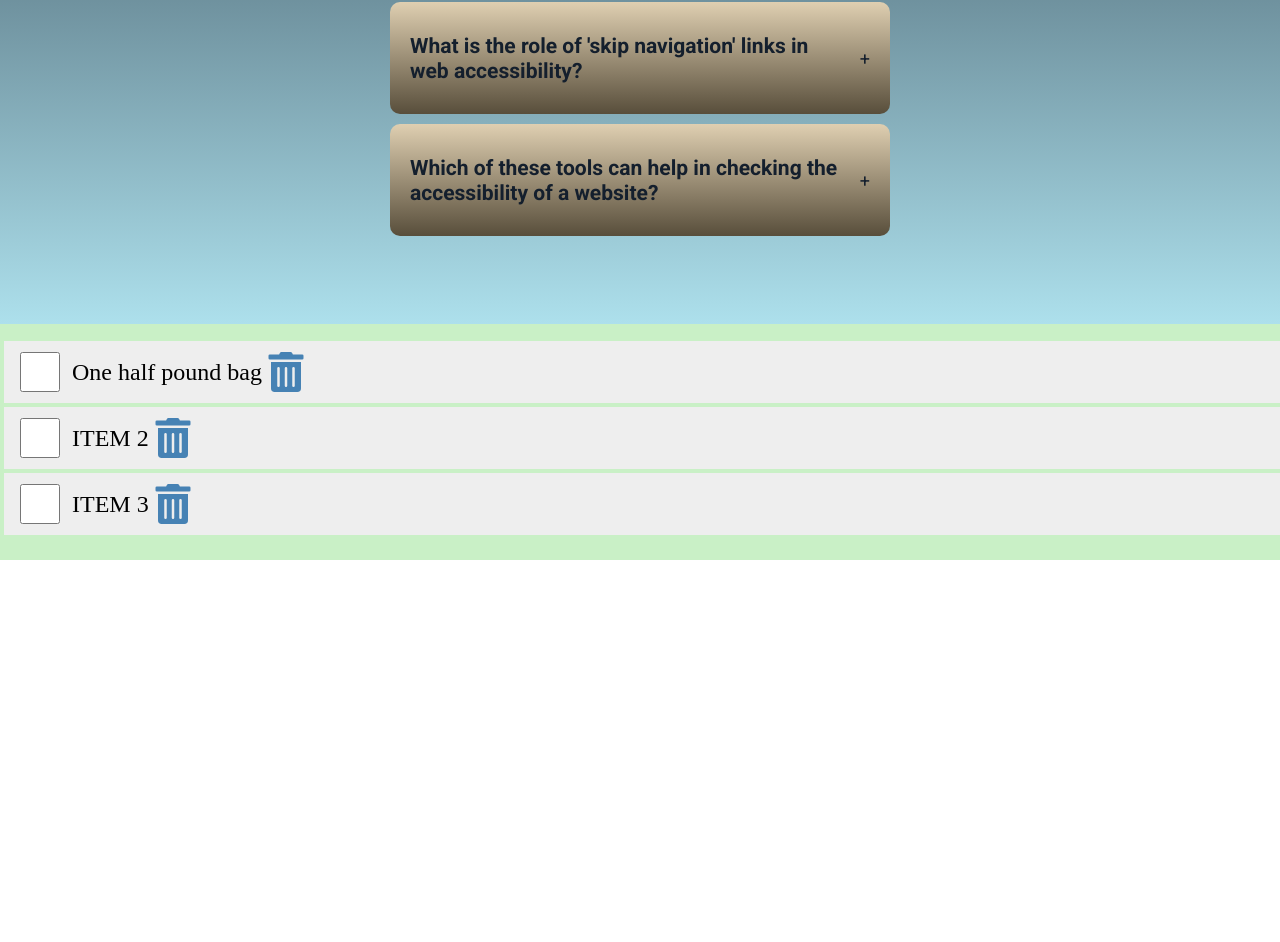
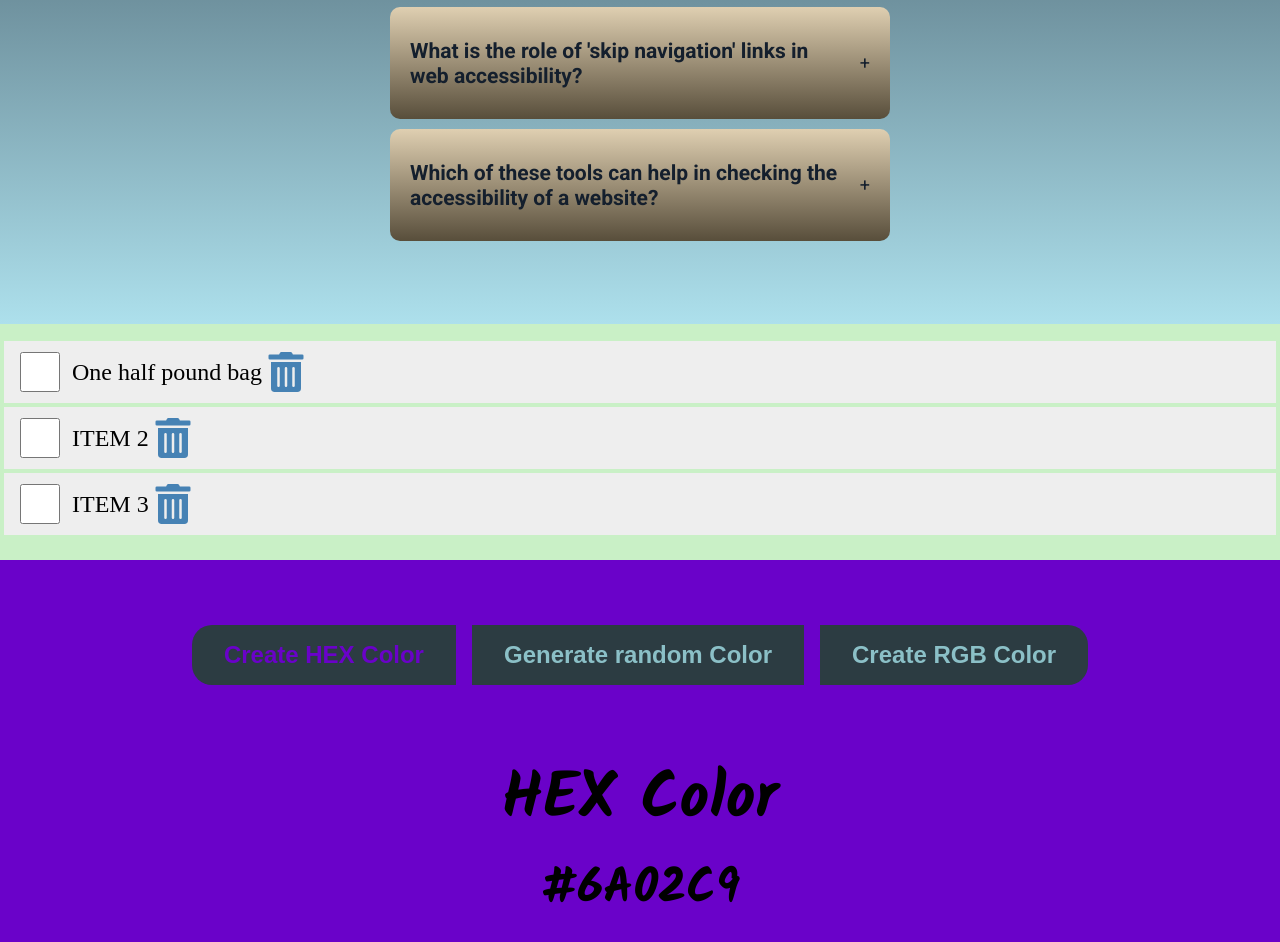
Before and after one commit to Sanya-Zg/react-learning-projects, a React (Vite) app in the folder react-learning-projects/: page / in a window 1280 px wide. Shown: the part 476-1418 px from the top of the page. Before the commit the page ends 1036 px from the top, so only its background shows below. Built offline with nearby package versions, Linux system fonts and the light colour scheme.

Commit message:
craate random color component

```diff
--- a/react-learning-projects/src/App.jsx
+++ b/react-learning-projects/src/App.jsx
@@ -1,6 +1,8 @@
 
 import Accordion from './components/accordion/Accordion'
 import List_checkbox from './components/list-checkboxes/List_checkbox'
+import RandomColor from './components/random-color/RandomColor'
+
 
 function App() {
 
@@ -8,6 +10,7 @@ function App() {
     <>
       <Accordion />
       <List_checkbox />
+      <RandomColor />
     </>
   )
 }
--- /dev/null
+++ b/react-learning-projects/src/components/random-color/RandomColor.jsx
@@ -0,0 +1,69 @@
+import { useEffect, useState } from "react";
+import styles from "./RandomColor.module.css";
+
+const RandomColor = () => {
+  const [typeOfColor, setTypeOfColor] = useState("hex");
+  const [color, setColor] = useState("#6BB69F");
+
+  function randomColorUtility(len) {
+    return Math.floor(Math.random() * len);
+  }
+
+  function createRandomHexColor() {
+    const hex = [0, 1, 2, 3, 4, 5, 6, 7, 8, 9, "A", "B", "C", "D", "E", "F"];
+    let hexColor = "#";
+
+    for (let i = 0; i < 6; i++) {
+      hexColor += hex[randomColorUtility(hex.length)];
+    }
+    setColor(hexColor);
+  }
+  function createRandomRgbColor() {
+    const r = randomColorUtility(256);
+    const g = randomColorUtility(256);
+    const b = randomColorUtility(256);
+    setColor(`rgb(${r}, ${g}, ${b})`);
+  }
+
+  useEffect(() => {
+    if (typeOfColor === 'rgb') {
+        createRandomRgbColor();
+    } else {
+        createRandomHexColor();
+    }
+  }, [typeOfColor])
+
+  return (
+    <div className={styles.cont} style={{ backgroundColor: color }}>
+      <div className={styles.buttons_block}>
+        <button
+          onClick={() => setTypeOfColor("hex")}
+          className={styles.hex}
+          style={{ color: typeOfColor === "hex" ? color : "" }}
+        >
+          Create HEX Color
+        </button>
+        <button
+          onClick={
+            typeOfColor === "hex" ? createRandomHexColor : createRandomRgbColor
+          }
+        >
+          Generate random Color
+        </button>
+        <button
+          onClick={() => setTypeOfColor("rgb")}
+          className={styles.rgb}
+          style={{ color: typeOfColor === "hex" ? '' : color }}
+        >
+          Create RGB Color
+        </button>
+      </div>
+      <div className={styles.color_name_block}>
+        <h2>{typeOfColor === 'hex' ? 'HEX Color' : 'RGB Color' }</h2>
+        <p>{color}</p>
+      </div>
+    </div>
+  );
+};
+
+export default RandomColor;
--- /dev/null
+++ b/react-learning-projects/src/components/random-color/RandomColor.module.css
@@ -0,0 +1,59 @@
+@import url('https://fonts.googleapis.com/css2?family=Kalam:wght@300;400;700&family=Roboto:ital,wght@0,100..900;1,100..900&display=swap');
+:root {
+    --font-Roboto: "Roboto", sans-serif;
+    --font-Kalam: "Kalam", cursive;
+}
+*{
+    box-sizing: border-box;
+}
+.cont{
+    height: 500px;
+    background: #000;
+    border-top: 1px solid transparent;
+    border-bottom: 1px solid transparent;
+}
+.buttons_block{
+    display: flex;
+    justify-content: center;
+    margin-top: 4rem;
+    gap: 1rem;
+}
+button{
+    padding: 1rem 2rem;
+    border: none;
+    font-size: 1.5rem;
+    font-weight: 700;
+    background-color: #2c3c42;
+    color: #8bc0c7;
+    transition: all 0.4s linear;
+    cursor: pointer;
+}
+button:active {
+    background-color: #c6bebe;
+}
+
+.hex {
+    border-top-left-radius: 20px;
+    border-bottom-left-radius: 20px;
+}
+.rgb {
+    border-top-right-radius: 20px;
+    border-bottom-right-radius: 20px;
+}
+.color_name_block {
+    display: flex;
+    align-items: center;
+    flex-direction: column;
+    margin-top: 4rem;
+    font-family: var(--font-Kalam);
+}
+h2, p {
+    margin: 0;
+}
+h2 {
+    font-size: 4rem;
+}
+p {
+    font-size: 3rem;
+    font-weight: bold;
+}
```
